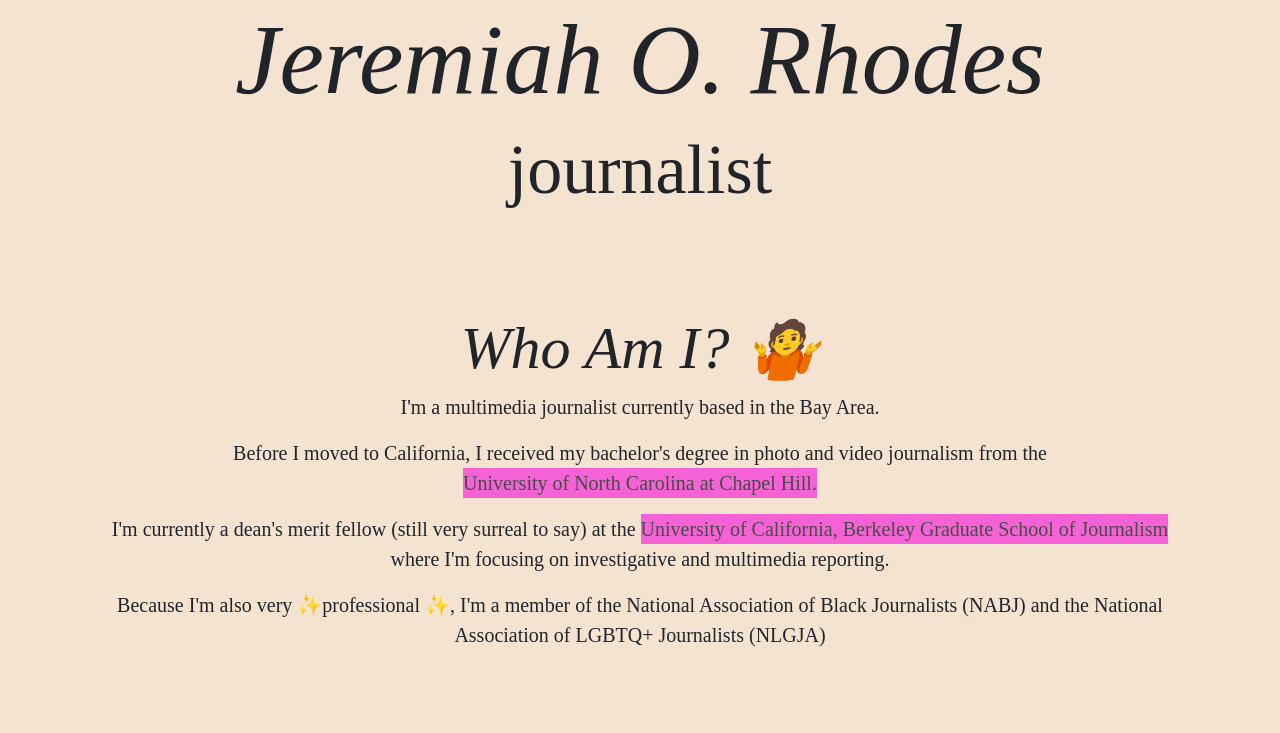
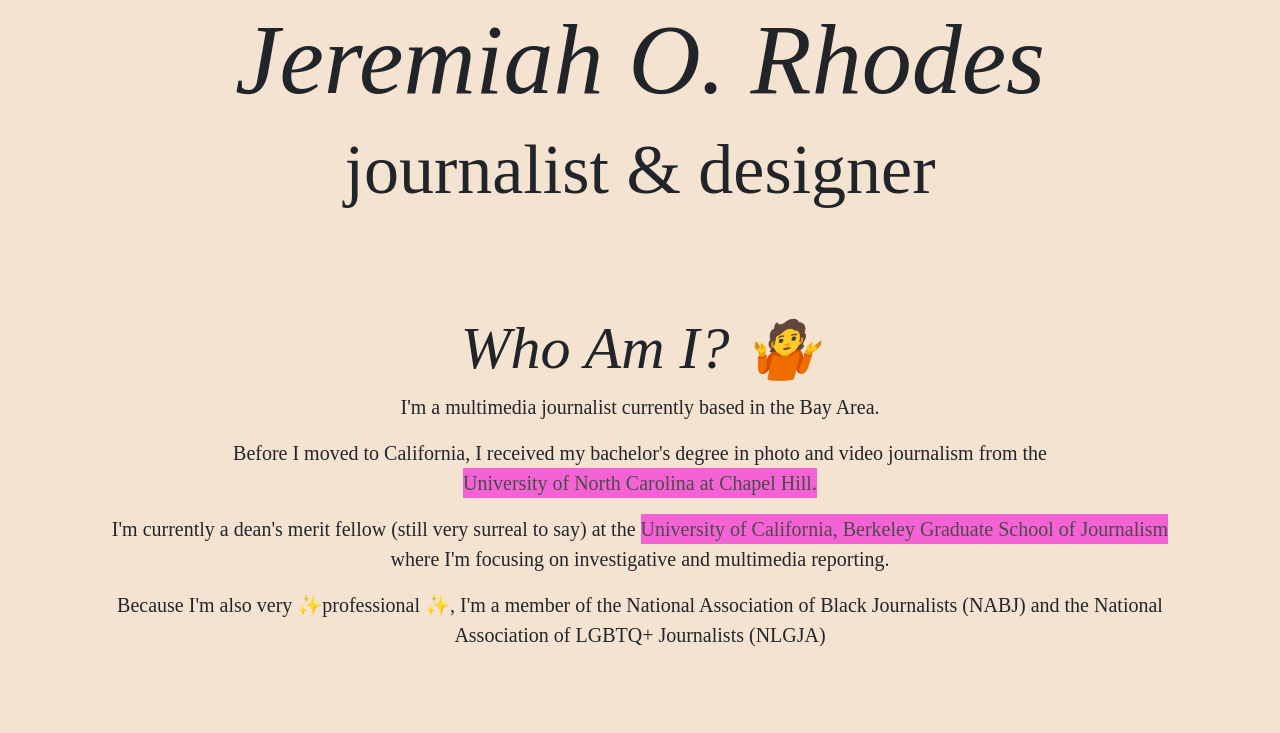
Before and after one commit to jere-o-rhodes/website, a plain HTML site: page index.html in a window 1280 px wide. Shown: the top 733 px of the page. Drawn offline with nearby package versions, Linux system fonts and the light colour scheme; a web font is replaced by a local one.

Commit message:
add-designer

```diff
--- a/index.html
+++ b/index.html
@@ -14,7 +14,7 @@
   <main>
     <header>
         <h1> Jeremiah O. Rhodes</h1>
-        <h2> journalist</h2>
+        <h2> journalist & designer</h2>
     </header>
     <section>
         <div class="container">
```
